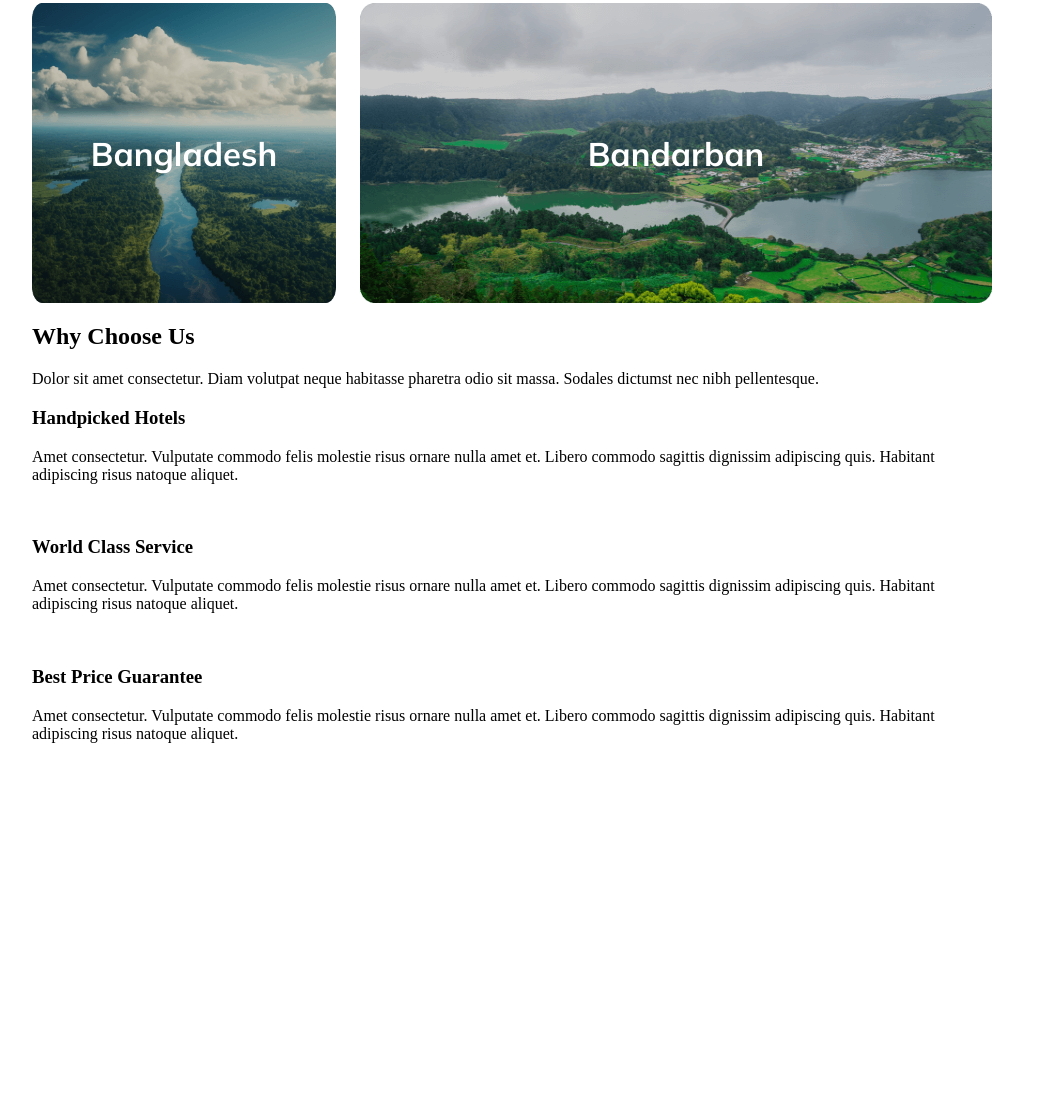
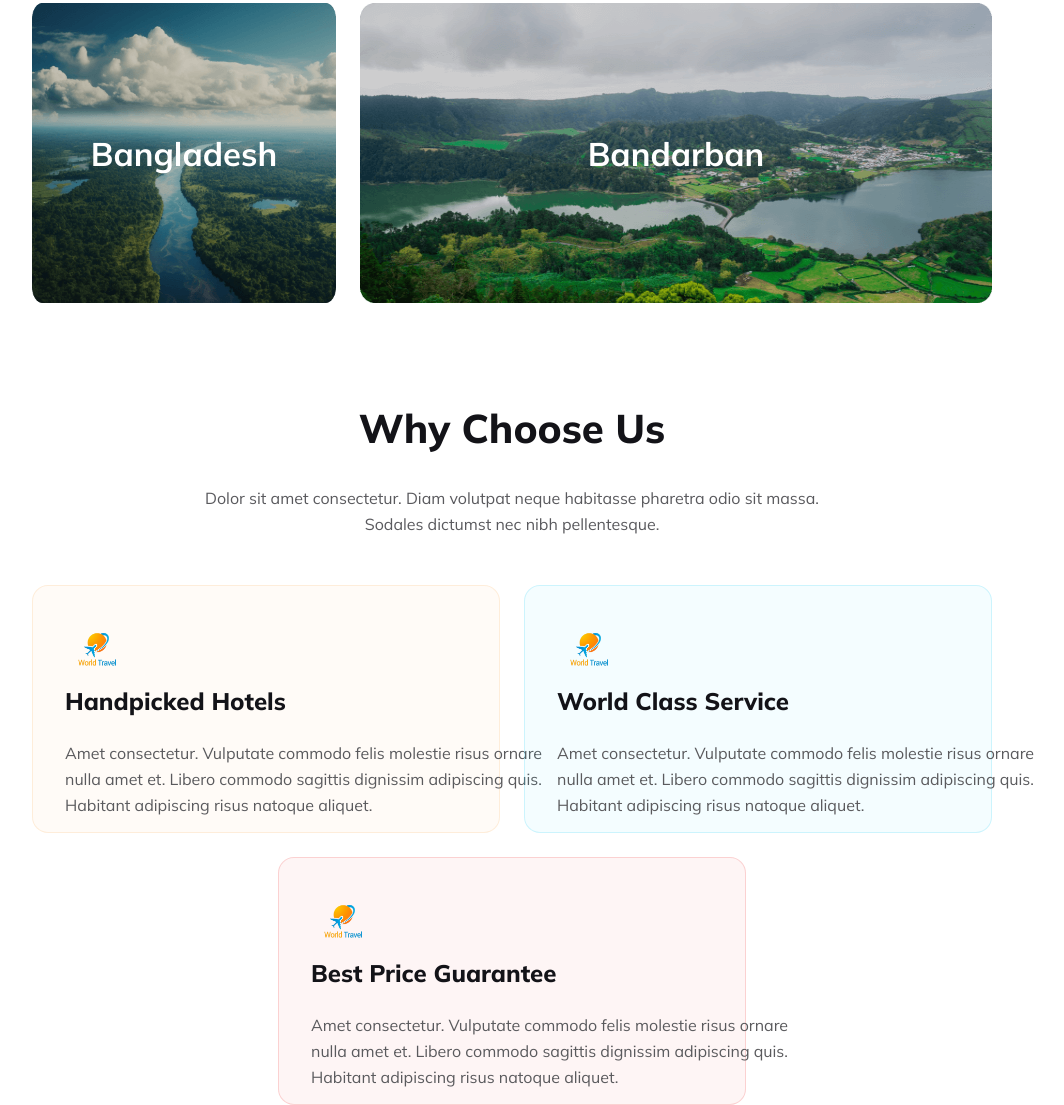
Before and after one commit to DeveloperImran1/World-Travel, a plain HTML site: page index.html in a window 1280 px wide. Shown: the part 2215-3320 px from the top of the page, without its empty margins (128-1192 px from the left). Before the commit the page ends 2974 px from the top, so only its background shows below. Drawn offline with Linux system fonts and the light colour scheme.

Commit message:
choose us section added

```diff
--- a/index.html
+++ b/index.html
@@ -114,18 +114,18 @@
                 <p>Dolor sit amet consectetur. Diam volutpat neque habitasse pharetra odio sit massa. Sodales dictumst nec nibh pellentesque.</p>
             </div>
             <div class="choose-us-section-card">
-                <div class="handpicked">
-
+                <div class="handpicked choose-us-box">
+                    <img src="./traavel logo.png" alt="">
                     <h3>Handpicked Hotels</h3>
                     <p>Amet consectetur. Vulputate commodo felis molestie risus  ornare nulla amet et. Libero commodo sagittis dignissim adipiscing quis. Habitant adipiscing risus natoque aliquet. </p>
                 </div>
-                <div class="world-class">
-                    <img src="" alt="">
+                <div class="world-class choose-us-box">
+                    <img src="./traavel logo.png" alt="">
                     <h3>World Class Service</h3>
                     <p>Amet consectetur. Vulputate commodo felis molestie risus  ornare nulla amet et. Libero commodo sagittis dignissim adipiscing quis. Habitant adipiscing risus natoque aliquet. </p>
                 </div>
-                <div class="best-price">
-                    <img src="" alt="">
+                <div class="best-price choose-us-box">
+                    <img src="./traavel logo.png" alt="">
                     <h3>Best Price Guarantee</h3>
                     <p>Amet consectetur. Vulputate commodo felis molestie risus  ornare nulla amet et. Libero commodo sagittis dignissim adipiscing quis. Habitant adipiscing risus natoque aliquet. </p>
                 </div>
--- a/style.css
+++ b/style.css
@@ -216,9 +216,10 @@ body {
 
 
 /* destination-section style here  */
-.destination-section{
+.destination-section {
     margin-top: 100px;
 }
+
 .destination-section-content {
     text-align: center;
 }
@@ -310,3 +311,95 @@ body {
 
     grid-column: 5 / 13;
 }
+
+
+/* choose-us-section style start here  */
+.choose-us-section {
+    margin-top: 100px;
+}
+
+.choose-us-section-heading h1 {
+    color: #131318;
+    text-align: center;
+    font-family: Mulish;
+    font-size: 40px;
+    font-style: normal;
+    font-weight: 800;
+    line-height: normal;
+    margin-bottom: 24px;
+}
+
+.choose-us-section-heading p {
+    width: 643px;
+    color: rgba(19, 19, 24, 0.70);
+    text-align: center;
+    font-family: Mulish;
+    font-size: 16px;
+    font-style: normal;
+    font-weight: 400;
+    line-height: 26px;
+    margin: 32px auto 48px;
+}
+
+.choose-us-section-card img {
+    width: 64px;
+    height: 64px;
+}
+
+.choose-us-box {
+    max-width: 573px;
+    max-height: 284px;
+    flex-shrink: 0;
+    border-radius: 16px;
+
+
+    padding: 32px;
+}
+
+.choose-us-box h3 {
+    color: #131318;
+    text-align: left;
+    font-family: Mulish;
+    font-size: 24px;
+    font-style: normal;
+    font-weight: 800;
+    margin-top: 0px;
+}
+
+.choose-us-box p {
+    width: 486px;
+    color: #5A5A5D;
+    font-family: Mulish;
+    font-size: 16px;
+    font-style: normal;
+    font-weight: 400;
+    line-height: 26px;
+    /* 162.5% */
+}
+
+.choose-us-section-card {
+    display: grid;
+    grid-template-columns: repeat(12, 1fr);
+    grid-template-rows: 248px 248px;
+    gap: 24px;
+}
+
+.handpicked {
+    grid-column: 1 / 7;
+    border: 1px solid rgba(251, 181, 99, 0.20);
+    background: rgba(251, 181, 99, 0.05);
+
+
+}
+
+.world-class {
+    border: 1px solid rgba(41, 206, 246, 0.20);
+    background: rgba(41, 206, 246, 0.05);
+    grid-column: 7 / 13;
+}
+
+.best-price {
+    grid-column: 4 / 10;
+    border: 1px solid rgba(233, 68, 68, 0.20);
+    background: rgba(233, 68, 68, 0.05);
+}
```
